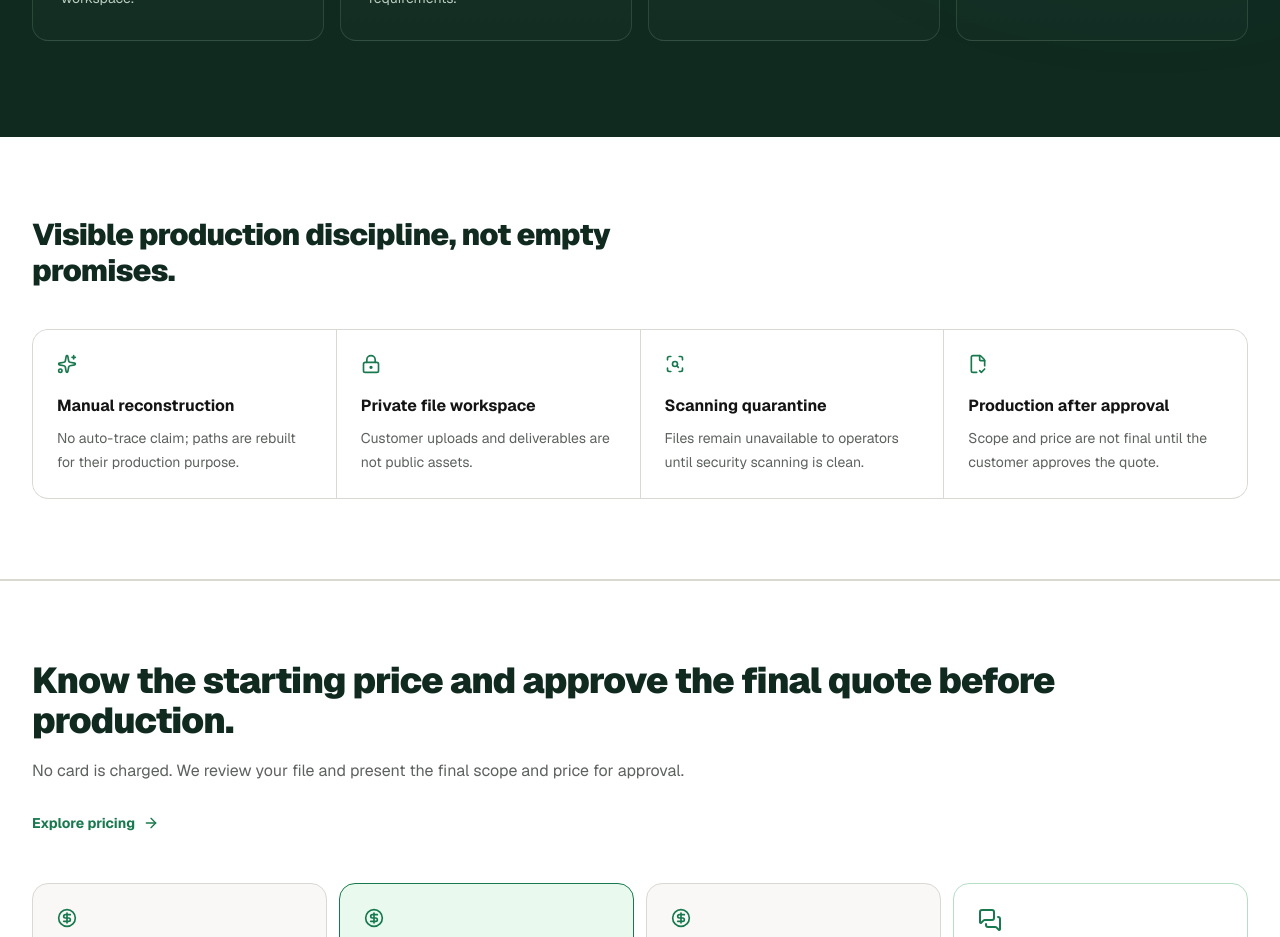
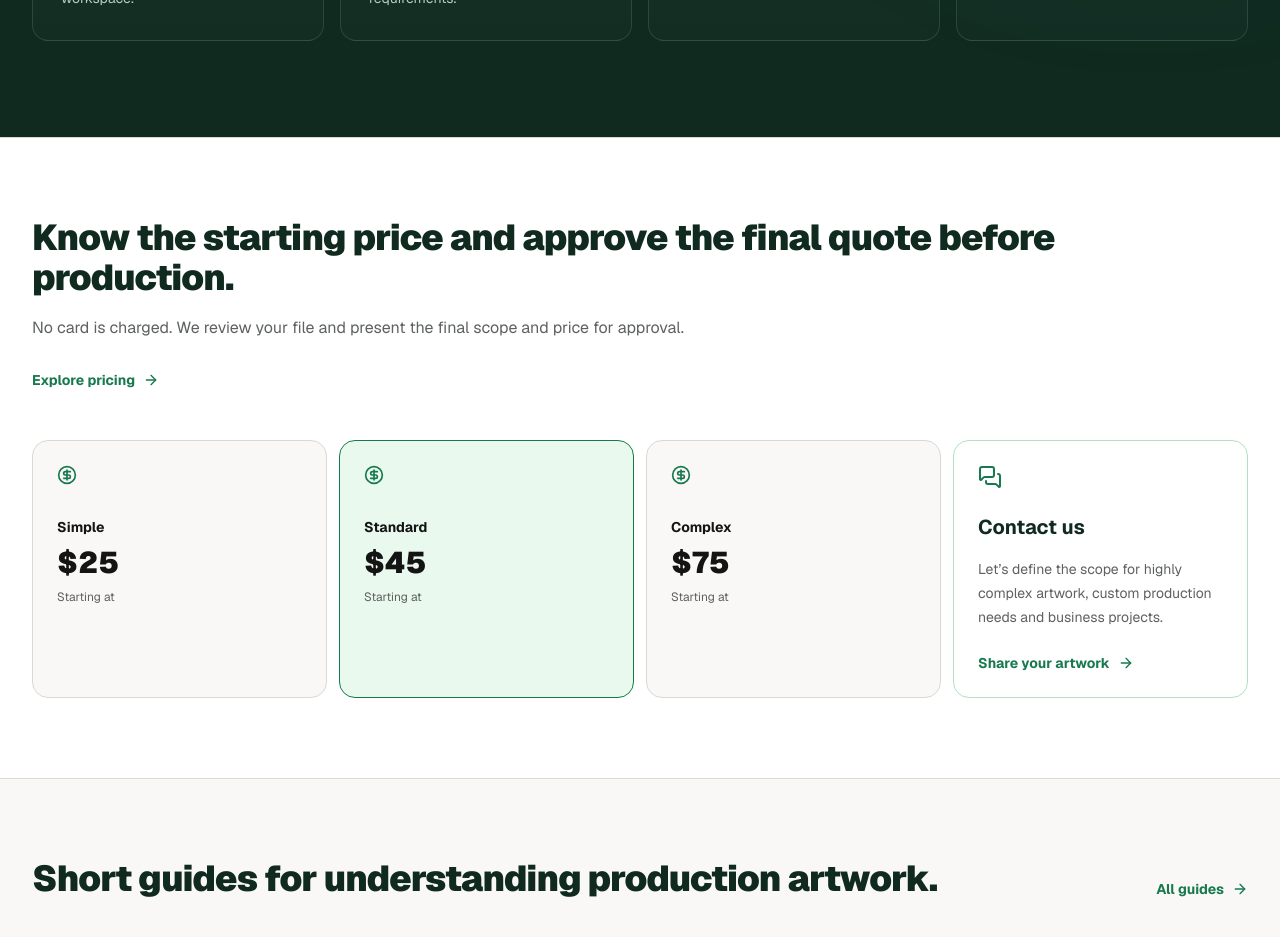
Before and after one commit to enesbv/artlantix, a Next.js app: page / in a window 1280 px wide. Shown: the part 4020-4957 px from the top of the page. Built offline with nearby package versions, Linux system fonts and the light colour scheme; no server answers; the database is empty.

Commit message:
refactor: remove production proof section

```diff
--- a/components/HomePageContent.tsx
+++ b/components/HomePageContent.tsx
@@ -3,7 +3,7 @@
 import React, { useEffect, useState } from 'react';
 import Link from 'next/link';
 import ContactPricingCard from '@/components/ContactPricingCard';
-import { ArrowRight, Check, CircleDollarSign, FileCheck2, FolderCheck, LockKeyhole, PenTool, ScanSearch, Sparkles, Upload } from 'lucide-react';
+import { ArrowRight, Check, CircleDollarSign, FolderCheck, PenTool, ScanSearch, Upload } from 'lucide-react';
 import Navbar from '@/components/Navbar';
 import Footer from '@/components/Footer';
 import MarketingVisual from '@/components/MarketingVisual';
@@ -11,9 +11,8 @@ import ServiceVisual from '@/components/ServiceVisual';
 import FaqList from '@/components/FaqList';
 import BeforeAfterSlider from '@/components/BeforeAfterSlider';
 import { DEFAULT_SITE_SETTINGS, getSiteSettings, SiteSettings } from '@/lib/services/content';
-import { caseStudies, guides, localizedPath, marketingCopy, normalizeMarketingLocale, processSteps, publicFaqs, services, trustFacts } from '@/lib/marketing';
+import { caseStudies, guides, localizedPath, marketingCopy, normalizeMarketingLocale, processSteps, publicFaqs, services } from '@/lib/marketing';
 
-const factIcons = [Sparkles, LockKeyhole, ScanSearch, FileCheck2];
 const processIcons = [Upload, ScanSearch, PenTool, FolderCheck];
 
 export default function HomePageContent({ locale }: { locale: string }) {
@@ -124,24 +123,6 @@ export default function HomePageContent({ locale }: { locale: string }) {
           </div>
         </section>
 
-        <section className="border-b border-[#DAD8D2] bg-white">
-          <div className="mx-auto max-w-7xl px-4 py-20 sm:px-6 lg:px-8">
-            <h2 className="max-w-2xl text-3xl font-black tracking-tight text-[#102A20]">{copy.home.proofTitle}</h2>
-            <div className="mt-10 grid gap-px overflow-hidden rounded-2xl border border-[#DAD8D2] bg-[#DAD8D2] md:grid-cols-2 lg:grid-cols-4">
-              {trustFacts[lang].map((fact, index) => {
-                const Icon = factIcons[index];
-                return (
-                  <div key={fact.title} className="bg-white p-6">
-                    <Icon className="h-5 w-5 text-[#18794E]" />
-                    <h3 className="mt-5 font-bold">{fact.title}</h3>
-                    <p className="mt-2 text-sm leading-6 text-[#5E625F]">{fact.text}</p>
-                  </div>
-                );
-              })}
-            </div>
-          </div>
-        </section>
-
         <section id="pricing" className="border-y border-[#DAD8D2] bg-white">
           <div className="mx-auto grid max-w-7xl gap-12 px-4 py-20 sm:px-6 lg:grid-cols-1 lg:px-8">
             <div><h2 className="text-4xl font-black tracking-tight text-[#102A20]">{copy.home.pricingTitle}</h2><p className="mt-4 leading-7 text-[#5E625F]">{copy.home.pricingBody}</p><Link href={localizedPath(lang, '/pricing')} className="mt-7 inline-flex items-center gap-2 text-sm font-bold text-[#18794E]">{copy.home.fullPricing}<ArrowRight className="h-4 w-4" /></Link></div>
```
